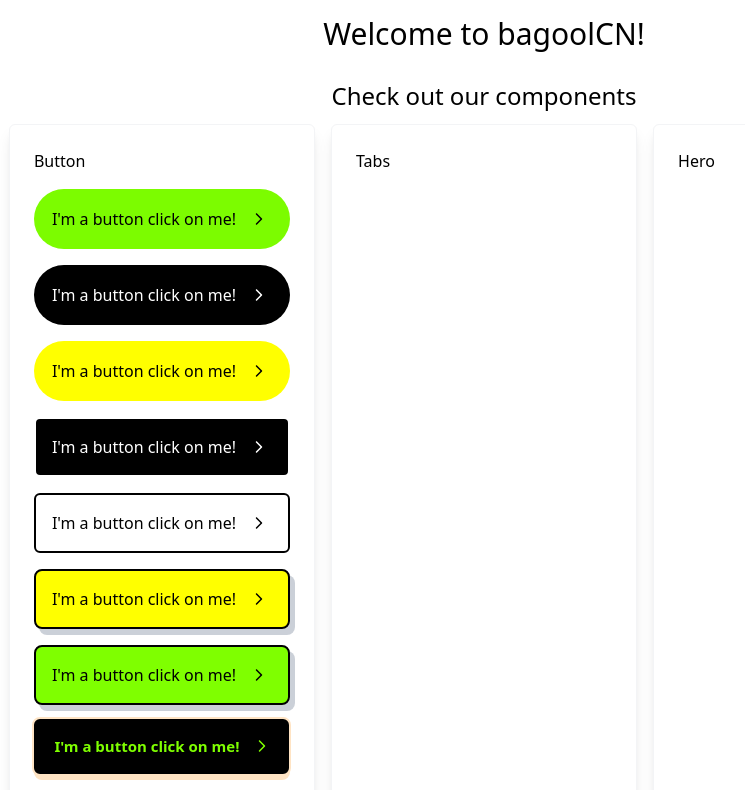
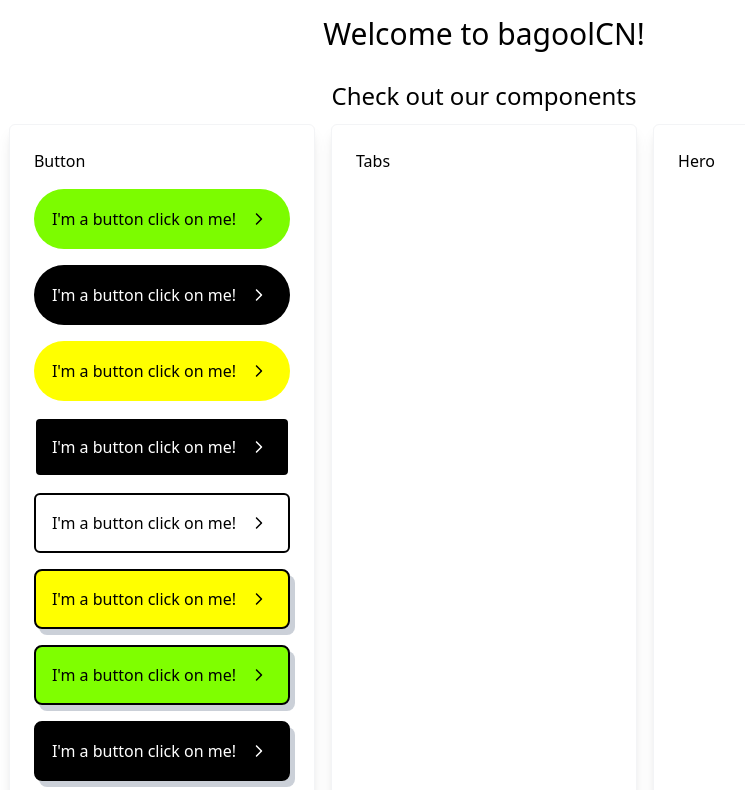
Before and after one commit to bcatalfo/bagoolCN, a React (Vite) app: page / in a window 1280 px wide. Shown: the top 790 px of the page, without its empty margins (156-901 px from the left). Built offline with nearby package versions, Linux system fonts and the light colour scheme.

Commit message:
Added another cool action button.

```diff
--- a/src/App.tsx
+++ b/src/App.tsx
@@ -53,6 +53,16 @@ export default function App() {
             backgroundColorOnHover="aquamarine"
             borderColor="black"
             borderColorOnHover="blueviolet"
+            variant="action"
+          >
+            I'm a button click on me!
+          </Button>
+          <Button
+            backgroundColor="black"
+            backgroundColorOnHover="darkslategrey"
+            borderColor="black"
+            borderColorOnHover="dodgerblue"
+            textColor="white"
             variant="action"
           >
             I'm a button click on me!
```
